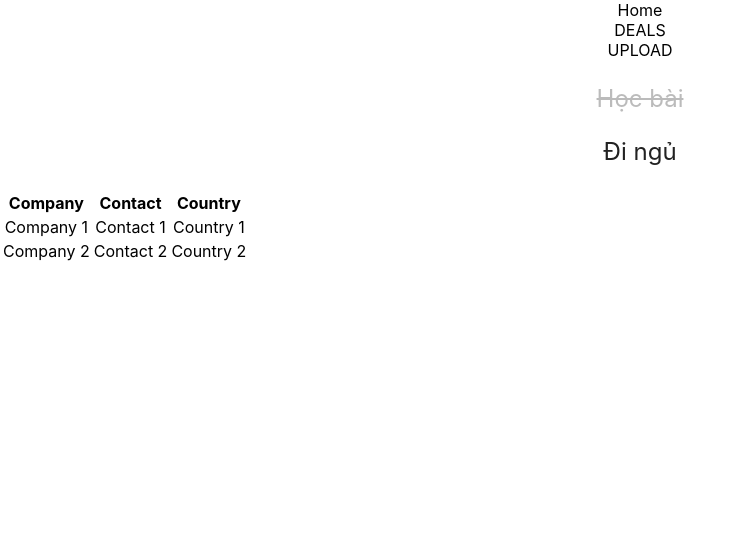
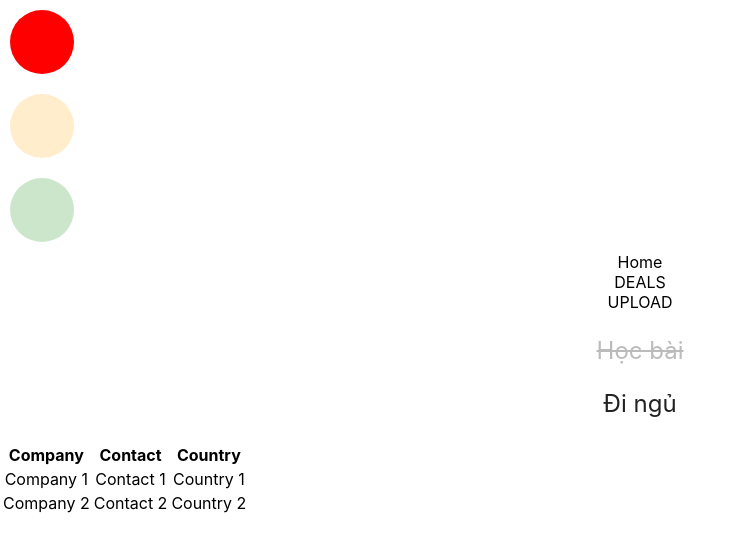
Before and after one commit to chinhphan099/reactjs-start, a React (Create React App) app in the folder todo-list/: page / in a window 1280 px wide. Shown: the top 552 px of the page, without its empty margins (0-743 px from the left). Built offline with nearby package versions, Linux system fonts and the light colour scheme.

Commit message:
state change = > re-rendering

```diff
--- a/todo-list/src/App.js
+++ b/todo-list/src/App.js
@@ -3,7 +3,11 @@ import './App.css';
 import TodoItem from './components/TodoItem/TodoItem';
 import MainMenu from './components/MainMenu/MainMenu';
 import TableRow from './components/TableRow/TableRow';
+import TrafficLight from './components/TrafficLight/TrafficLight';
 
+const RED = 0,
+    ORANGE = 1,
+    GREEN = 2;
 class App extends Component {
     constructor() {
         super();
@@ -25,21 +29,46 @@ class App extends Component {
                 {company: 'Company 2', contact: 'Contact 2', country: 'Country 2'}
             ]
         };
+
+        this.state = {
+            currentColor: RED
+        };
+
+        setInterval(() => {
+            this.setState({
+                currentColor: this.getNextColor(this.state.currentColor)
+            });
+        }, 400);
+    }
+
+    getNextColor(color) {
+        switch(color) {
+            case RED:
+                return ORANGE;
+            case ORANGE:
+                return GREEN;
+            default:
+                return RED;
+        }
     }
 
     render() {
+        const {currentColor} = this.state;
         return (
             <div className="App">
+                <TrafficLight currentColor={currentColor} />
                 {
                     this.mainMenu.map((item, index) =>
                         <MainMenu key={index} item={item} />
                     )
                 }
                 {
-                    this.todoItems.map((item, index) =>
+                    this.todoItems.length > 0 && this.todoItems.map((item, index) =>
                         <TodoItem key={index} item={item} />
                     )
                 }
+                {this.todoItems.length === 0 && 'Nothing here'}
+
                 <table>
                     <thead>
                         <tr>
--- /dev/null
+++ b/todo-list/src/components/TrafficLight/TrafficLight.css
@@ -0,0 +1,25 @@
+.TrafficLight {
+    display: flex;
+    flex-direction: column;
+}
+
+.bulb {
+    width: 64px;
+    height: 64px;
+    display: inline-block;
+    border-radius: 50%;
+    margin: 10px;
+    opacity: 0.2;
+}
+.bulb.active {
+    opacity: 1;;
+}
+.bulb.red {
+    background-color: red;
+}
+.bulb.orange {
+    background-color: orange;
+}
+.bulb.green {
+    background-color: green;
+}
--- /dev/null
+++ b/todo-list/src/components/TrafficLight/TrafficLight.js
@@ -0,0 +1,21 @@
+import React, {Component} from 'react';
+import './TrafficLight.css';
+import classNames from 'classnames';
+const RED = 0,
+    ORANGE = 1,
+    GREEN = 2;
+
+class TrafficLight extends Component {
+    render() {
+        const {currentColor} = this.props;
+        return (
+            <div className="TrafficLight">
+                <div className={classNames('bulb', 'red', {'active': currentColor === RED})} />
+                <div className={classNames('bulb', 'orange', {'active': currentColor === ORANGE})} />
+                <div className={classNames('bulb', 'green', {'active': currentColor === GREEN})} />
+            </div>
+        );
+    }
+}
+
+export default TrafficLight;
```
